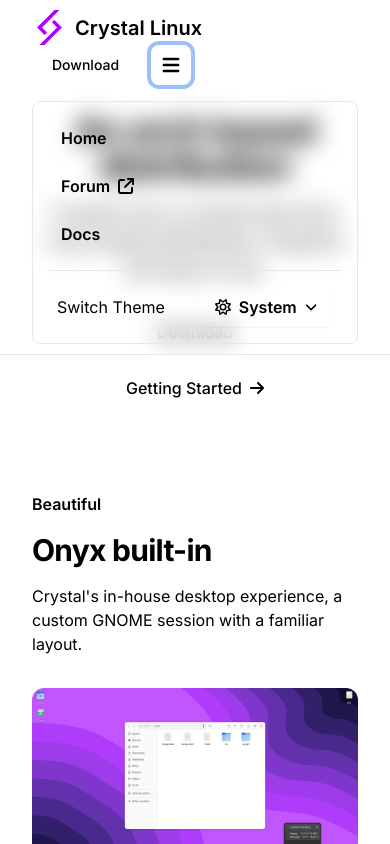
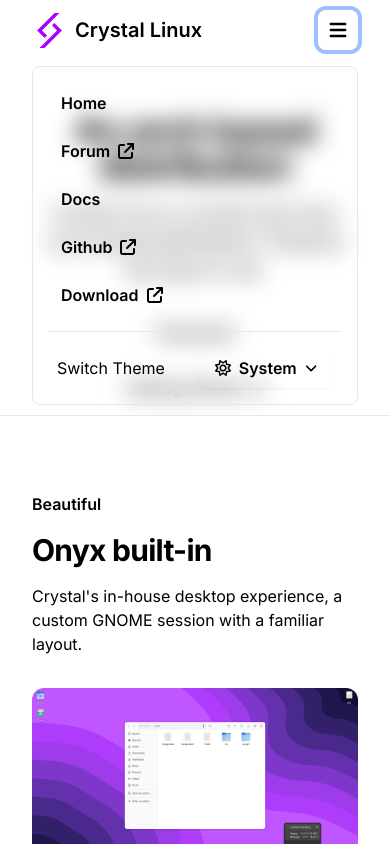
Before and after one commit to crystal-linux/getcryst.al, a Next.js app: page / in a window 390 px wide. Both pictures are taken after a click on the button "Open main menu". Shown: the top 844 px of the page. Built offline with nearby package versions, Linux system fonts and the light colour scheme; a small style sheet from the web is missing; what @catppuccin/tailwindcss would draw is missing.

Commit message:
add github and download to mobile navbar

```diff
--- a/components/navbar.tsx
+++ b/components/navbar.tsx
@@ -55,11 +55,12 @@
           </a>
 
           <a
-            className="mr-3 rounded-lg bg-ctp-mauve px-5 py-2.5 text-center text-sm font-medium text-ctp-base !no-underline focus:outline-none focus:ring-4 md:mr-0"
+            className="mr-3 rounded-lg bg-ctp-mauve hidden md:visible px-5 py-2.5 text-center text-sm font-medium text-ctp-base !no-underline focus:outline-none focus:ring-4 md:mr-0"
             href="https://github.com/crystal-linux/iso/releases/latest"
           >
             Download
           </a>
+
           <button
             type="button"
             className="inline-flex items-center rounded-lg p-2 text-sm text-ctp-subtext0 hover:bg-ctp-mantle focus:outline-none focus:ring-4 md:hidden"
@@ -126,6 +127,30 @@
                 </a>
               </Link>
             </li>
+            <li className="visible md:hidden">
+              <a
+                className={`block rounded py-2 pr-4 pl-3 md:bg-transparent text-ctp-text md:hover:text-ctp-mauve md:p-0`}
+                href="https://github.com/crystal-linux/"
+              >
+                Github
+                <FontAwesomeIcon
+                  className="ml-2"
+                  icon={faArrowUpRightFromSquare}
+                />
+              </a>
+            </li>
+            <li className="visible md:hidden">
+              <a
+                className={`block rounded py-2 pr-4 pl-3 md:bg-transparent text-ctp-text md:hover:text-ctp-mauve md:p-0`}
+                href="https://github.com/crystal-linux/iso/releases/latest"
+              >
+                Download
+                <FontAwesomeIcon
+                  className="ml-2"
+                  icon={faArrowUpRightFromSquare}
+                />
+              </a>
+            </li>
             <div
               className={`${
                 !toggled ? "hidden" : ""
```
